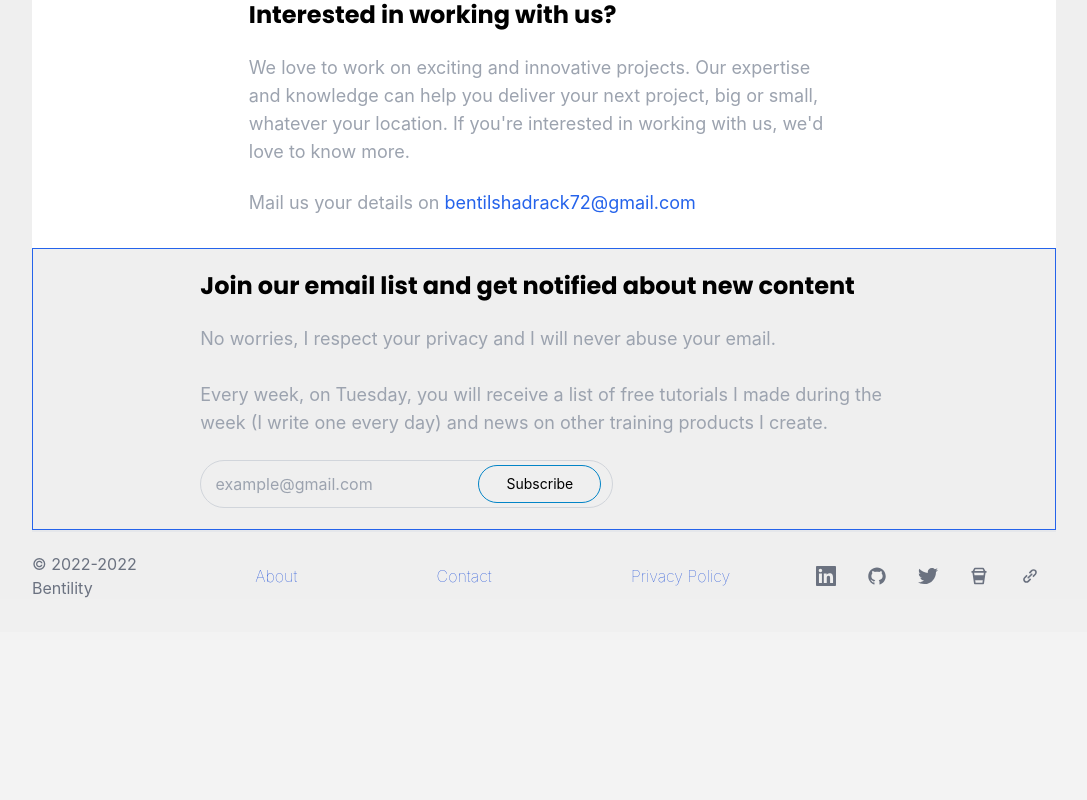
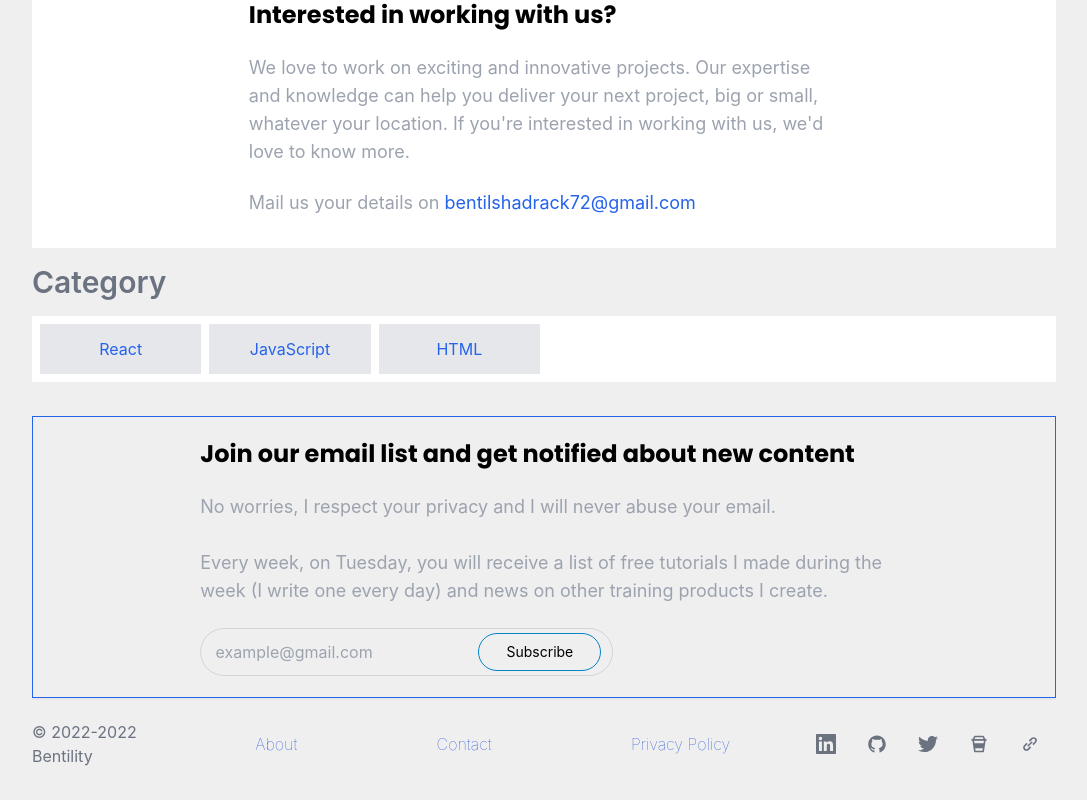
Before and after one commit to qbentil/bentility, a Next.js app: page / in a window 1280 px wide. Shown: the part 672-1472 px from the top of the page, without its empty margins (96-1183 px from the left). Before the commit the page ends 1304 px from the top, so only its background shows below. Built offline with nearby package versions, Linux system fonts and the light colour scheme; a web font is replaced by a local one.

Commit message:
Render categories on homepage

```diff
--- a/pages/index.tsx
+++ b/pages/index.tsx
@@ -1,5 +1,6 @@
 import AdBanner from "../components/Ad";
 import BlogHeader from "../components/BlogHeader";
+import Categories from "../components/Categories";
 import Footer from "../components/Footer";
 import Head from "next/head";
 import Hola from "../components/Hola";
@@ -24,6 +25,7 @@ const Home: NextPage = () => {
       <main className={`md:w-[80%] w-[95%] min-h-[40vh] `}>
         <BlogHeader />
         <AdBanner />
+        <Categories />
         <Newsletter />
       </main>
 
```
